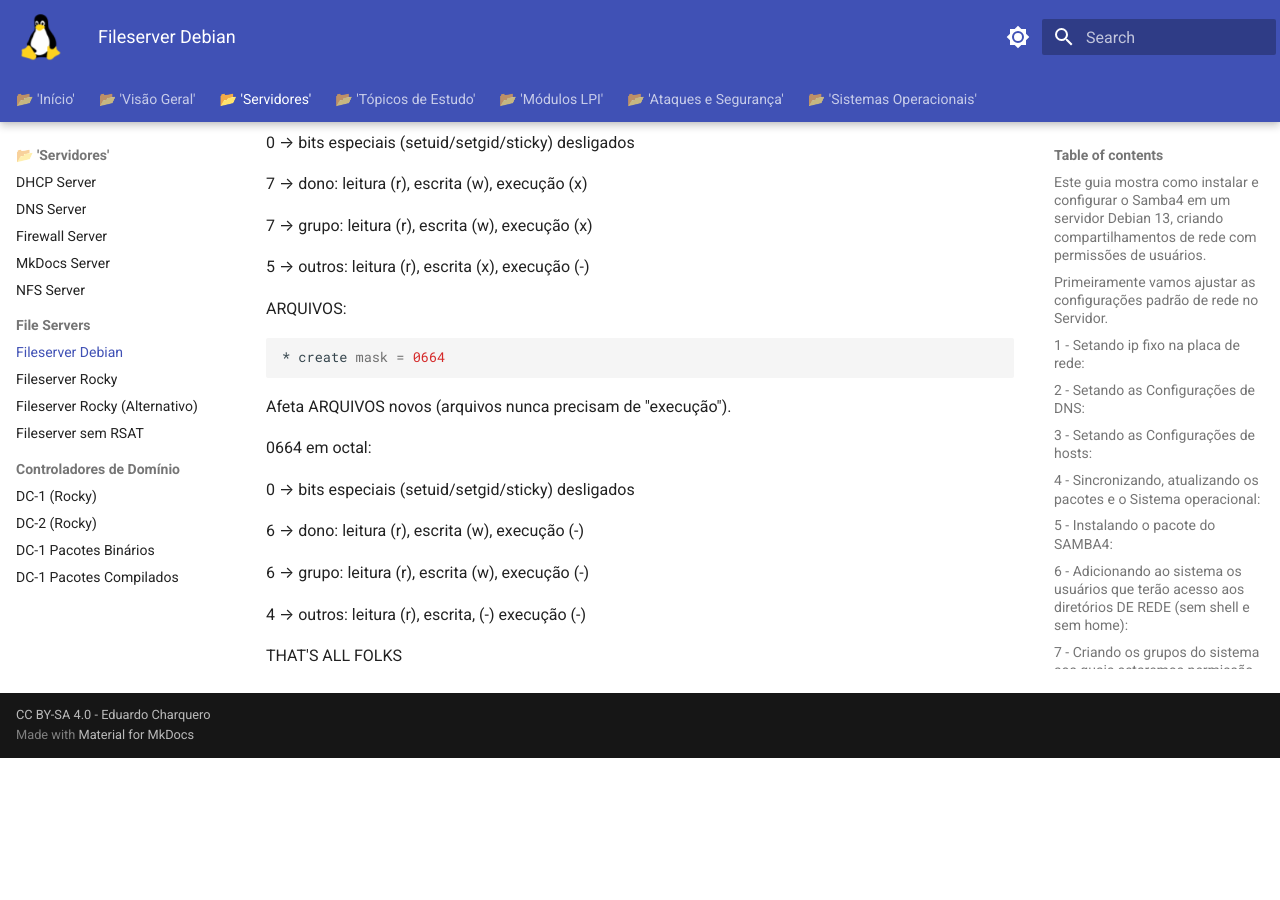
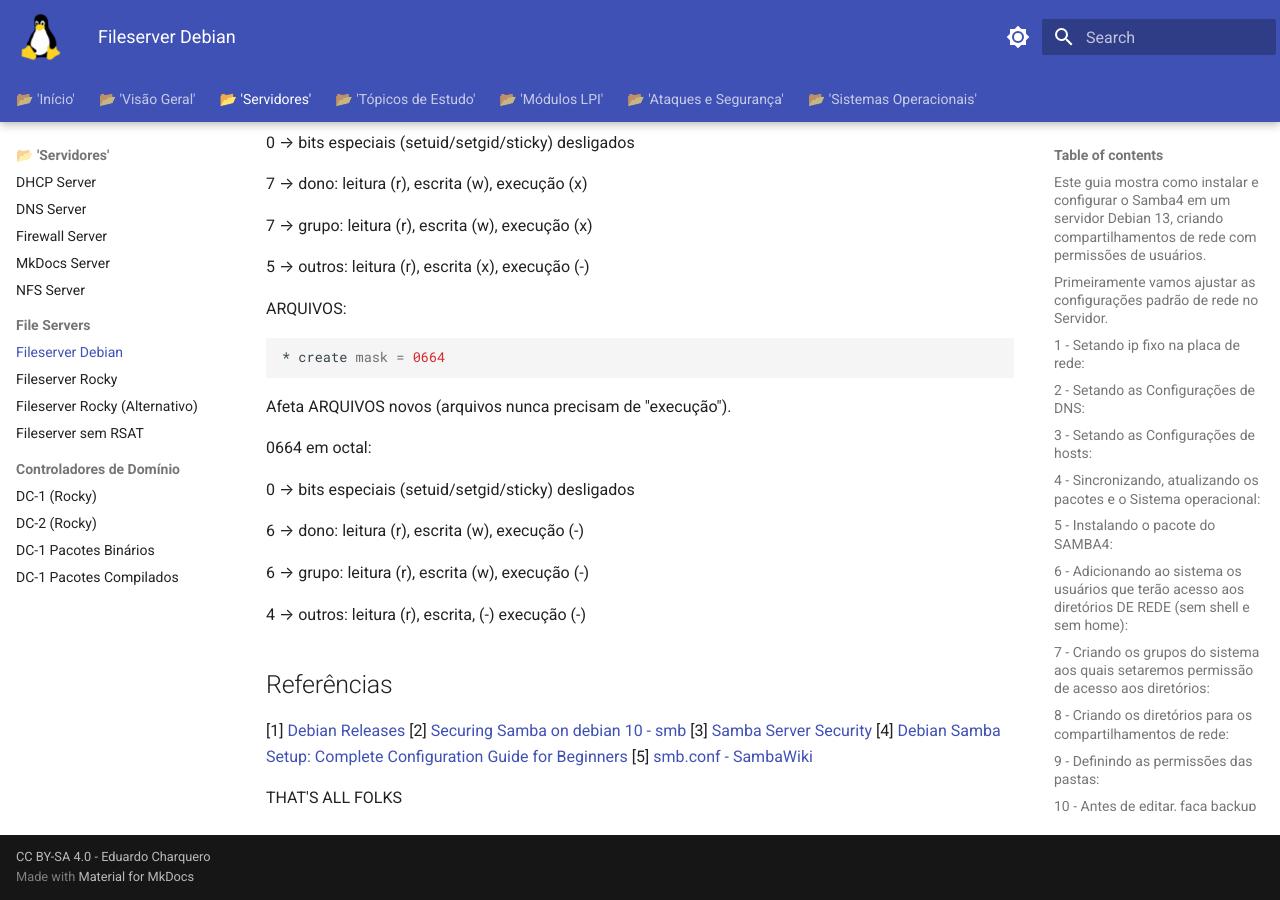
Before and after one commit to educharquero/officinas, an MkDocs documentation site: the page built from docs/Fileserver_Debian.md, in a window 1280 px wide and 900 px high, scrolled down 5879 px. Built offline with MkDocs 1.6.1 and Material for MkDocs 9.7.7, drawn with Linux system fonts in a browser that asks for light colours; before the commit the page ends 6637 px from its top, so only the background shows below that.

Commit message:
Ajuste no Fileserver.md

```diff
--- a/docs/Fileserver_Debian.md
+++ b/docs/Fileserver_Debian.md
@@ -301,4 +301,13 @@
 4 → outros: leitura (r), escrita, (-) execução (-)
 
 
+## Referências
+
+[1] [Debian Releases](https://www.debian.org/releases/)
+[2] [Securing Samba on debian 10 - smb](https://unix.stackexchange.com/questions/678416/securing-samba-on-debian-10)
+[3] [Samba Server Security](https://www.samba.org/samba/docs/server_security.html)
+[4] [Debian Samba Setup: Complete Configuration Guide for Beginners](https://serverspace.io/support/help/configuring-samba-on-debian/)
+[5] [smb.conf - SambaWiki](https://wiki.samba.org/index.php/Samba_Configuration_File)
+
+
 THAT'S ALL FOLKS
```
Also changed, not shown: site/Fileserver_Debian/index.html, site/search/search_index.json.
